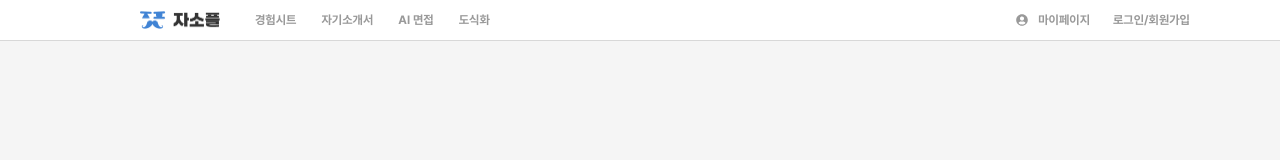
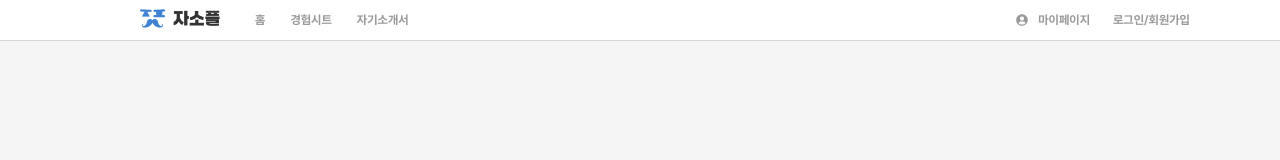
Before and after one commit to 9oormthon-univ/2024_DANPOONG_TEAM_35_FE, a React (Vite) app: page /login in a window 1280 px wide. Shown: the top 160 px of the page. Built offline with nearby package versions, Linux system fonts and the light colour scheme.

Commit message:
feat : 헤더 링크 추가

```diff
--- a/src/components/Layout/Header/index.jsx
+++ b/src/components/Layout/Header/index.jsx
@@ -1,16 +1,18 @@
 import { Container, Nav, Logo, UserIcon } from "./Header.style.js";
 import NavItemContainer from "./NavItemContainer.jsx";
 import LogoImage from "/src/assets/icons/logo.png";
+import { Link } from "react-router-dom";
 
 const Header = () => {
   return (
     <Container>
       <Nav>
-        <Logo src={LogoImage} alt="Logo" />
+        <Link to="/">
+          <Logo src={LogoImage} alt="Logo" style={{ cursor: "pointer" }} />
+        </Link>
+        <NavItemContainer path={"/"}>홈</NavItemContainer>
         <NavItemContainer path={"/experience-sheet"}>경험시트</NavItemContainer>
         <NavItemContainer path={"/write-letter"}>자기소개서</NavItemContainer>
-        <NavItemContainer path={"/"}>AI 면접</NavItemContainer>
-        <NavItemContainer path={"/"}>도식화</NavItemContainer>
         <NavItemContainer path={"/mypage"}>
           <UserIcon />
           마이페이지
```
